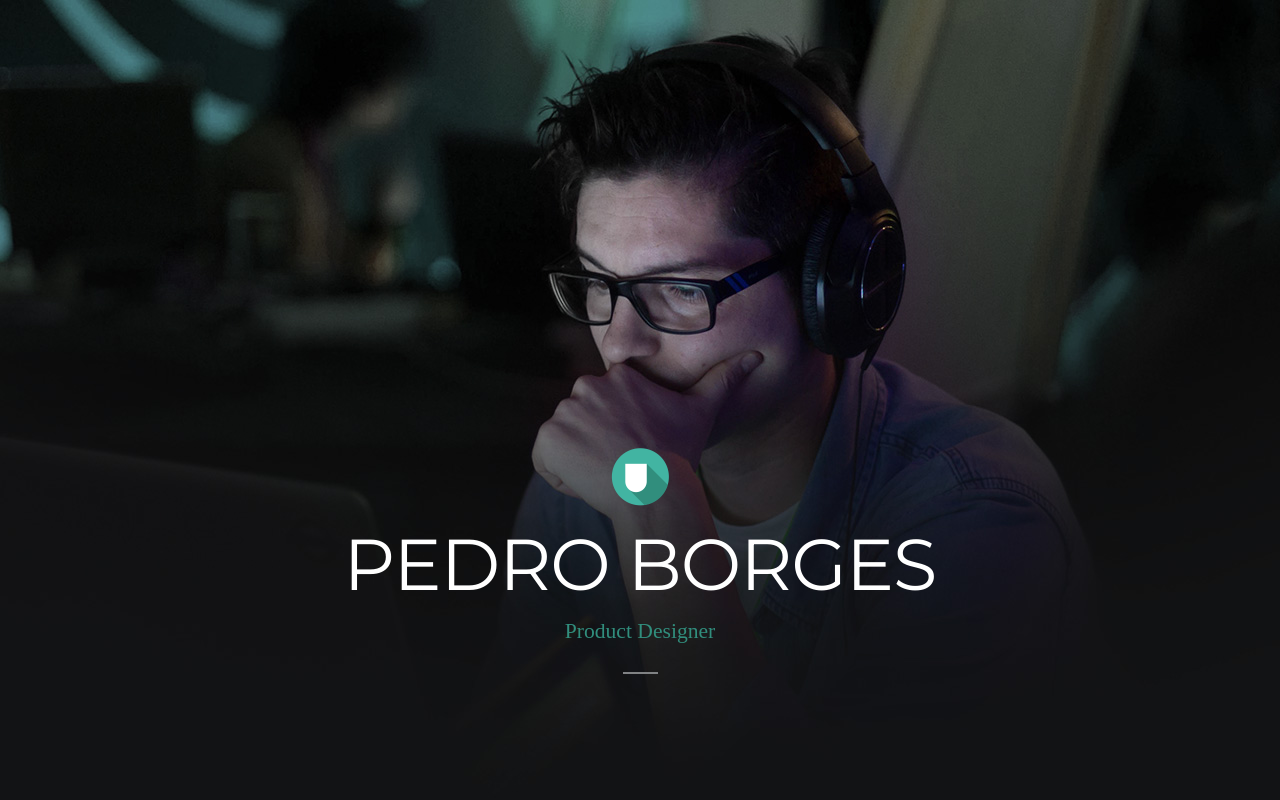
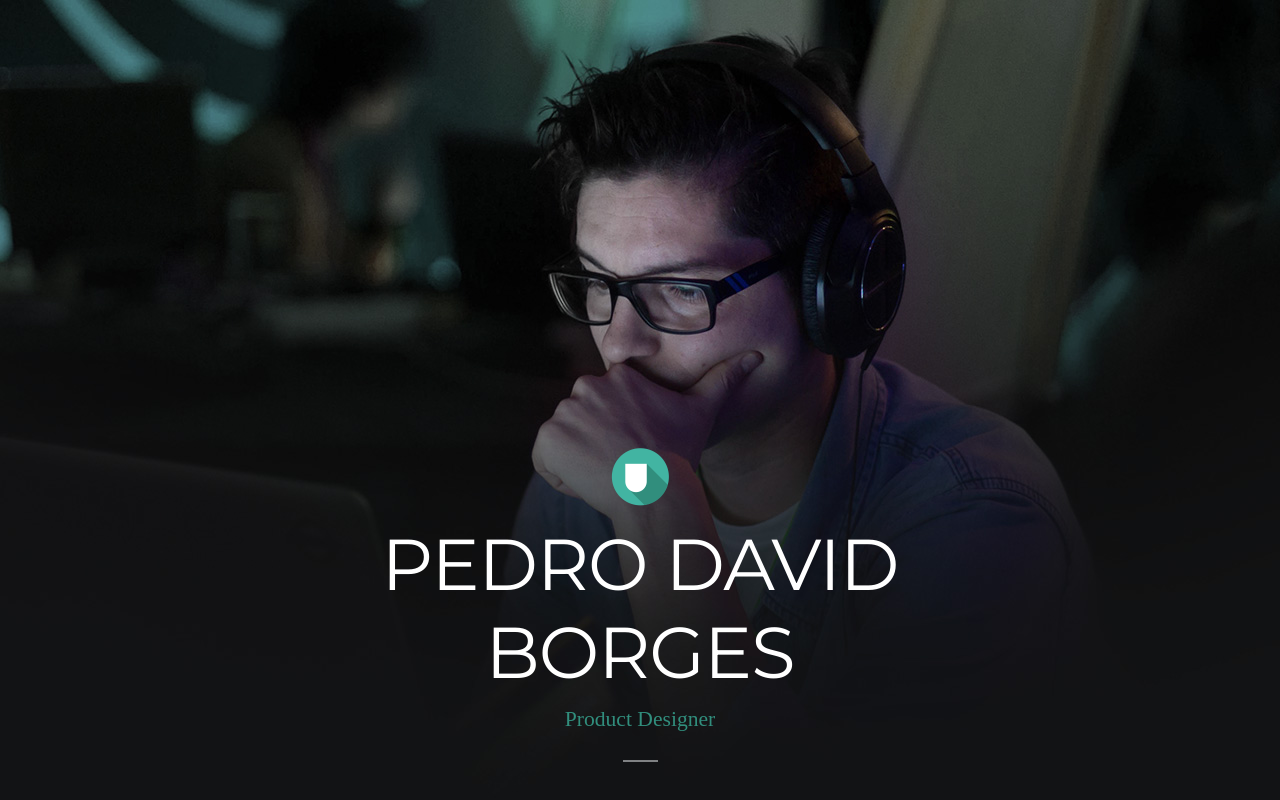
Before and after one commit to pfdborges/home, a website: page index.html in a window 1280 px wide. Shown: the top 800 px of the page. Drawn offline with nearby package versions, Linux system fonts and the light colour scheme; a web font is replaced by a local one.

Commit message:
Updating position infos_v2

```diff
--- a/index.html
+++ b/index.html
@@ -10,10 +10,10 @@
   <meta name="msnbot" content="all,index,follow" />
   <meta charset="utf-8">
   <meta http-equiv="X-UA-Compatible" content="IE=edge">
-  <title>Pedro Borges - UI/UX Designer & Front-end Developer</title>
-  <meta name="description" content="2015 - Portfolio of Pedro Borges, a portuguese UI/UX Designer & Front-end Developer." />
-  <meta name="keywords" content="portfolio, design, designer, Pedro Borges, UX, UI, Front-end, Developer, responsive, html5, css3, javascript" />
-  <meta name="author" content="Pedro Borges" />
+  <title>Pedro David Borges - Product Designer</title>
+  <meta name="description" content="2015 - Portfolio of Pedro David Borges, a portuguese Product Designer." />
+  <meta name="keywords" content="portfolio, design, designer, Pedro David Borges, UX, UI, Front-end, Developer, responsive, html5, css3, javascript, product designer" />
+  <meta name="author" content="Pedro David Borges" />
   <meta name="HandheldFriendly" content="True">
   <meta name="MobileOptimized" content="320">
   <meta name="mobile-web-app-capable" content="yes">
@@ -27,19 +27,19 @@
   <link rel="apple-touch-icon" sizes="152x152" href="assets/imgs/pb/social-imgs/touch-icon-ipad-retina.png">
 
   <!-- Facebook and Twitter integration -->
-  <meta property="og:title" content="Pedro Borges - UI/UX Designer & Front-end Developer"/>
+  <meta property="og:title" content="Pedro David Borges - Product Designer"/>
   <meta property="og:type" content="company"/>
   <meta property="og:image" content="assets/imgs/pb/social-imgs/pb-og.jpg"/>
   <meta property="og:image:width" content="600" />
   <meta property="og:image:height" content="450" />
-  <meta property="og:site_name" content="Pedro Borges - UI/UX Designer & Front-end Developer"/>
-  <meta property="og:description" content="2015 - Portfolio of Pedro Borges, a portuguese UI/UX Designer & Front-end Developer." />
+  <meta property="og:site_name" content="Pedro David Borges - Product Designer"/>
+  <meta property="og:description" content="2015 - Portfolio of Pedro David Borges, a portuguese Product Designer." />
   <meta property="og:url" content="http://pedrodavidborges.com" />
 
   <meta name="twitter:card" content="summary_large_image">
   <meta name="twitter:site" content="@pfdborges">
-  <meta name="twitter:title" content="Pedro Borges - UI/UX Designer & Front-end Developer">
-  <meta name="twitter:description" content="2015 - Portfolio of Pedro Borges, a portuguese UI/UX Designer & Front-end Developer.">
+  <meta name="twitter:title" content="Pedro David Borges - Product Designer">
+  <meta name="twitter:description" content="2015 - Portfolio of Pedro David Borges, a portuguese Product Designer.">
   <meta name="twitter:creator" content="@pfdborges">
   <meta name="twitter:image:src" content="assets/imgs/pb/social-imgs/pb-og.jpg">
   <meta name="twitter:domain" content="http://pedrodavidborges.com">
@@ -67,7 +67,7 @@
       <div class="grid-d-12 grid-t-12 grid-m-12">
         <div class="intro-text">
           <div class="logo"></div>
-          <h1>Pedro Borges</h1>
+          <h1>Pedro David Borges</h1>
           <p class="self-promo">Product Designer</p>
           <span class="divisor"></span>
         </div>
```
